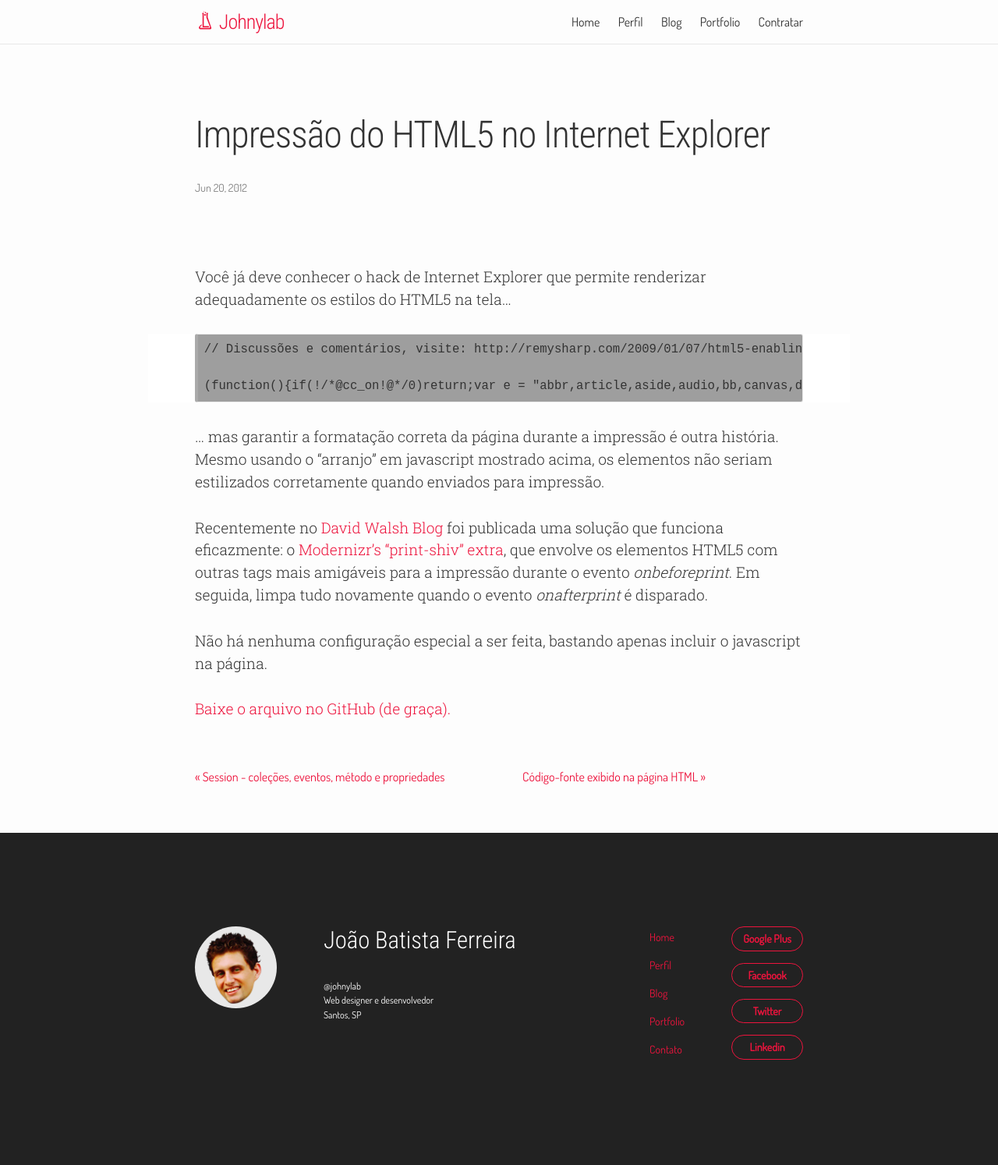
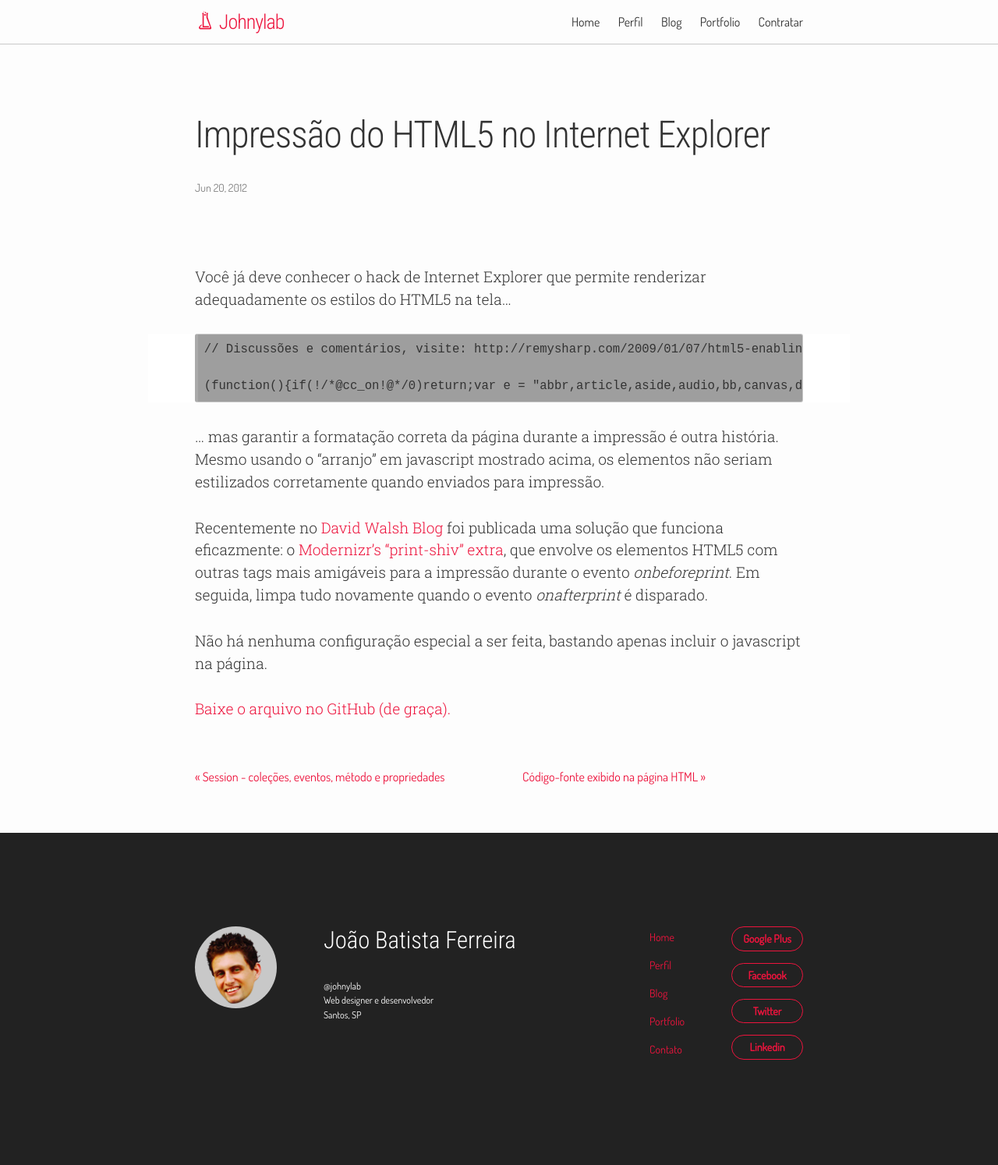
Before and after one commit to johnylab/johnylab.github.io, a Jekyll site: the page built from _posts/2012-6-20-impressao-do-html5-no-internet-explorer.md, in a window 1280 px wide. Shown: the whole page at 78% size. Built offline with Jekyll 4.4.1, drawn with Linux system fonts in a browser that asks for light colours; grey boxes are pictures that could not be loaded.

Commit message:
Cinza claro não tão claro

```diff
--- a/css/main.sass
+++ b/css/main.sass
@@ -18,7 +18,7 @@ $background-color: #fdfdfd
 $brand-color: #ed143d
 
 $grey-color: #828282
-$grey-color-light: lighten($grey-color, 40%)
+$grey-color-light: #c8c8c8
 $grey-color-dark: darken($grey-color, 25%)
 
 $on-palm: 600px
```
